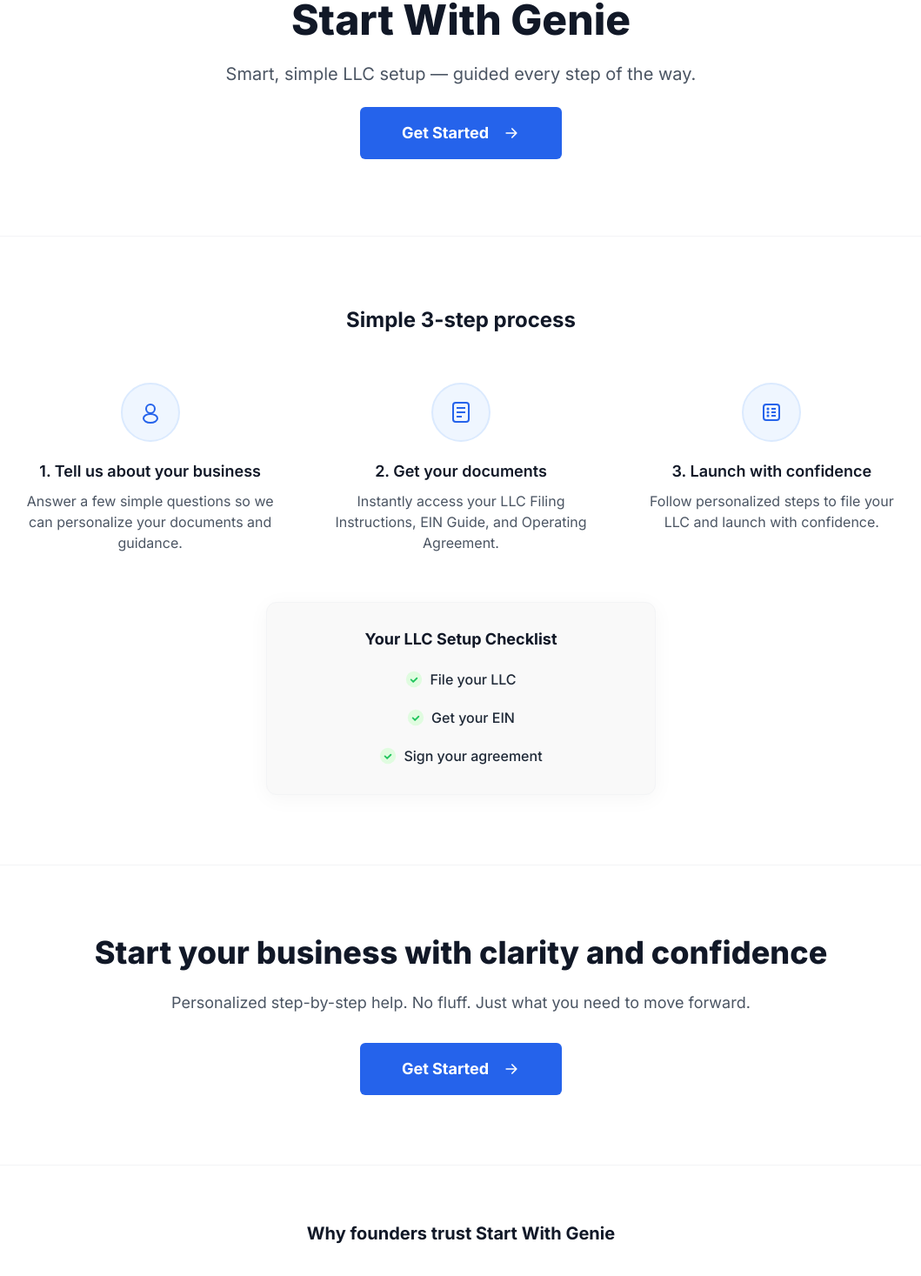
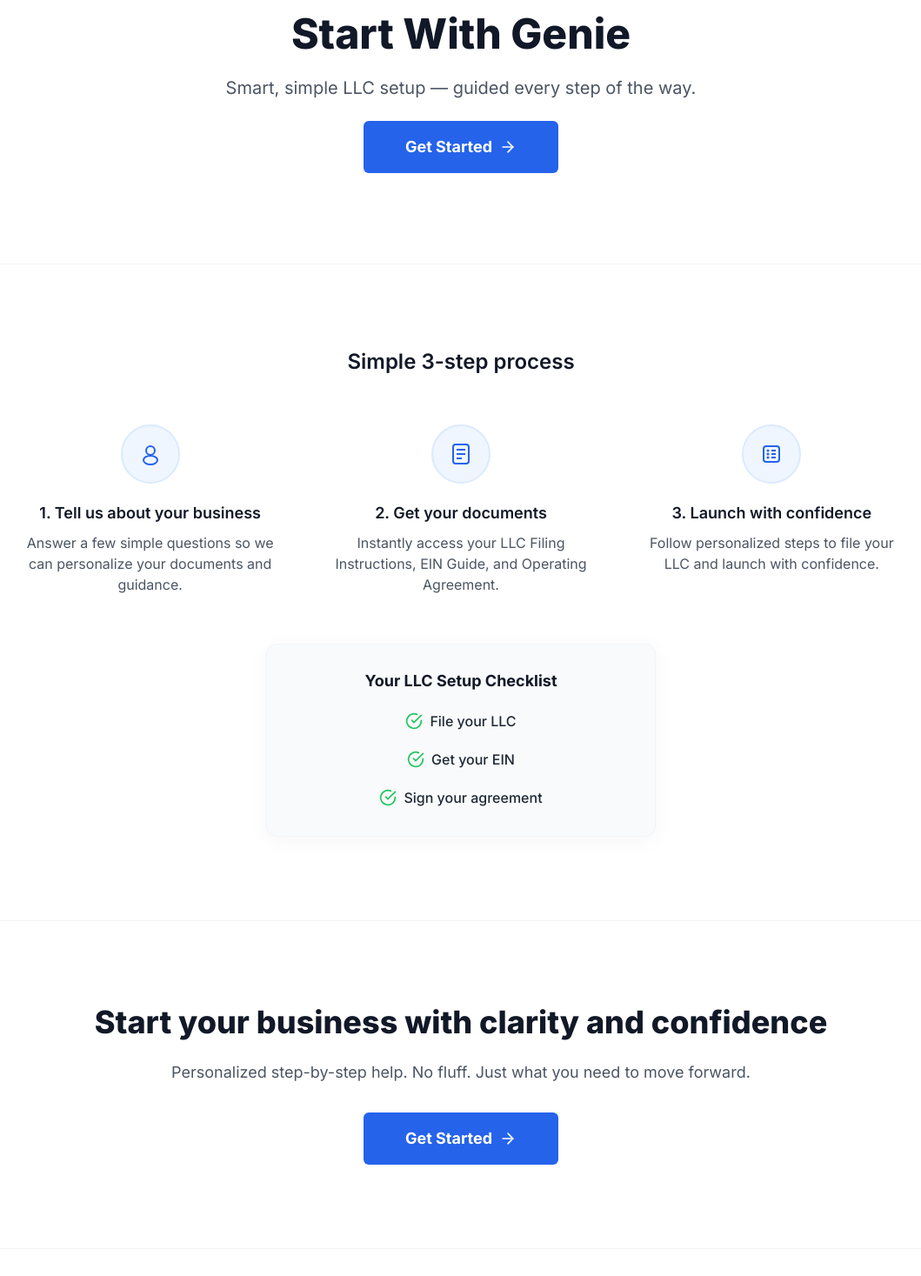
Before and after one commit to nachoag7/start-with-genie, a Next.js app: page / in a window 1280 px wide. Shown: the part 146-1613 px from the top of the page at 87% size, without its empty margins (110-1169 px from the left). Built offline with nearby package versions, Linux system fonts and the light colour scheme.

Commit message:
New layout

```diff
--- a/app/globals.css
+++ b/app/globals.css
@@ -8,26 +8,46 @@
   html {
     font-family: 'Inter', system-ui, sans-serif;
   }
-
   body {
-    @apply bg-gray-50 text-gray-900;
+    @apply bg-gray-50 text-gray-800;
+  }
+  h1, h2, h3, h4, h5, h6 {
+    @apply font-semibold text-gray-900;
+  }
+  h1 {
+    @apply text-4xl;
+  }
+  h2 {
+    @apply text-3xl;
+  }
+  h3 {
+    @apply text-2xl;
+  }
+  h4 {
+    @apply text-xl;
+  }
+  p, span, li, label, input, textarea {
+    @apply text-gray-800;
+  }
+  .subtitle, .text-subtitle {
+    @apply text-gray-500;
   }
 }
 
 @layer components {
   .btn-primary {
-    @apply bg-primary-600 hover:bg-primary-700 text-white font-medium py-3 px-6 rounded-lg transition-colors duration-200 focus:outline-none focus:ring-2 focus:ring-primary-500 focus:ring-offset-2;
+    @apply bg-primary-600 hover:bg-primary-700 text-white font-medium py-3 px-6 rounded-lg transition-transform duration-200 focus:outline-none focus:ring-2 focus:ring-primary-500 focus:ring-offset-2 hover:scale-105;
   }
-
   .btn-secondary {
-    @apply bg-white hover:bg-gray-50 text-gray-700 font-medium py-3 px-6 rounded-lg border border-gray-300 transition-colors duration-200 focus:outline-none focus:ring-2 focus:ring-primary-500 focus:ring-offset-2;
+    @apply bg-white hover:bg-gray-50 text-gray-700 font-medium py-3 px-6 rounded-lg border border-gray-300 transition-transform duration-200 focus:outline-none focus:ring-2 focus:ring-primary-500 focus:ring-offset-2 hover:scale-105;
   }
-
   .input-field {
     @apply w-full px-4 py-3 border border-gray-300 rounded-lg focus:ring-2 focus:ring-primary-500 focus:border-primary-500 transition-colors duration-200;
   }
-
   .card {
-    @apply bg-white rounded-xl shadow-sm border border-gray-200 p-6;
+    @apply bg-white rounded-xl shadow-sm border border-gray-200 p-6 transition-shadow duration-200 hover:shadow-md;
+  }
+  .feature-card, .checklist-item {
+    @apply transition-transform duration-200 hover:scale-105 hover:bg-gray-100;
   }
 }
--- a/app/not-found.tsx
+++ b/app/not-found.tsx
@@ -1,13 +1,14 @@
+import React from 'react'
 import Link from 'next/link'
-import { Button } from '@/components/ui/Button'
+import { Button } from '../components/ui/Button'
 
 export default function NotFound() {
   return (
     <div className="min-h-screen bg-gray-50 flex flex-col justify-center py-12 sm:px-6 lg:px-8">
       <div className="sm:mx-auto sm:w-full sm:max-w-md">
         <div className="text-center">
-          <h1 className="text-6xl font-bold text-primary-600">404</h1>
-          <h2 className="mt-4 text-2xl font-bold text-gray-900">Page not found</h2>
+          <h1 className="text-4xl font-semibold text-gray-800">404</h1>
+          <h2 className="mt-4 text-2xl font-semibold text-gray-800">Page not found</h2>
           <p className="mt-2 text-gray-600">
             Sorry, we couldn't find the page you're looking for.
           </p>
@@ -22,12 +23,12 @@
             </p>
             <div className="space-y-3">
               <Link href="/">
-                <Button className="w-full">
+                <Button className="w-full hover:scale-105">
                   Go back home
                 </Button>
               </Link>
               <Link href="/onboarding">
-                <Button variant="outline" className="w-full">
+                <Button variant="outline" className="w-full hover:scale-105">
                   Get started
                 </Button>
               </Link>
--- a/app/page.tsx
+++ b/app/page.tsx
@@ -2,6 +2,7 @@
 import Link from 'next/link'
 import { Button } from '../components/ui/Button'
 import Image from 'next/image'
+import { CheckCircle, ArrowRight } from 'lucide-react'
 // Remove Lucide imports, use inline SVGs below
 
 // Minimal SVG icons for steps/trust
@@ -16,9 +17,6 @@
 )
 const CheckAnimated = () => (
   <svg className="h-5 w-5 text-green-500 transition-transform duration-200 group-hover:scale-110" fill="none" viewBox="0 0 24 24"><circle cx="12" cy="12" r="11" fill="#e0fce0"/><path d="M8 12.5l3 3 5-5" stroke="#22c55e" strokeWidth="2.2" strokeLinecap="round" strokeLinejoin="round"/></svg>
-)
-const ArrowRight = () => (
-  <svg className="ml-2 h-5 w-5" fill="none" viewBox="0 0 24 24"><path d="M5 12h14M13 6l6 6-6 6" stroke="currentColor" strokeWidth="2" strokeLinecap="round" strokeLinejoin="round"/></svg>
 )
 
 export default function HomePage() {
@@ -36,22 +34,22 @@
         </div>
       </nav>
       {/* Hero Section */}
-      <section className="bg-white py-20 px-4 sm:px-6 lg:px-8">
+      <section className="bg-white py-24 px-4 sm:px-6 lg:px-8">
         <div className="max-w-screen-lg mx-auto text-center">
           <h1 className="text-4xl sm:text-5xl font-extrabold text-gray-900 mb-6">Start With Genie</h1>
           <p className="text-gray-600 mb-6 text-center text-lg sm:text-xl">Smart, simple LLC setup — guided every step of the way.</p>
           <Link href="/onboarding">
-            <Button size="lg" className="px-12 py-4 text-lg font-bold bg-blue-600 hover:bg-blue-700 text-white rounded-md transition-all duration-200 flex items-center justify-center gap-2 mx-auto mb-2">
-              Get Started <ArrowRight />
+            <Button size="lg" className="px-12 py-4 text-lg font-bold bg-blue-600 hover:bg-blue-700 text-white rounded-md transition-all duration-200 flex items-center justify-center gap-2 mx-auto mb-2 hover:scale-105">
+              Get Started <ArrowRight className="h-5 w-5" />
             </Button>
           </Link>
         </div>
       </section>
       <div className="border-t border-gray-100" />
       {/* 3-Step Process Section */}
-      <section className="bg-white py-20 px-4 sm:px-6 lg:px-8">
+      <section className="bg-white py-24 px-4 sm:px-6 lg:px-8">
         <div className="max-w-screen-lg mx-auto">
-          <h2 className="text-2xl font-bold text-gray-900 text-center mb-14">Simple 3-step process</h2>
+          <h2 className="text-2xl font-semibold text-gray-900 text-center mb-14">Simple 3-step process</h2>
           <div className="grid grid-cols-1 md:grid-cols-3 gap-12 mb-14">
             {/* Step 1 */}
             <div className="flex flex-col items-center text-center">
@@ -80,17 +78,17 @@
           </div>
           {/* Checklist visually connected to Step 3 */}
           <div id="checklist" className="flex justify-center mt-12">
-            <div className="bg-[#f9f9f9] rounded-xl shadow-[0_4px_24px_0_rgba(0,0,0,0.04)] px-8 py-7 max-w-md w-full text-center border border-gray-100 transition-shadow group hover:shadow-[0_8px_32px_0_rgba(0,0,0,0.08)]">
+            <div className="bg-[#F9FAFB] rounded-xl shadow-[0_4px_24px_0_rgba(0,0,0,0.04)] px-8 py-7 max-w-md w-full text-center border border-gray-100 transition-shadow group hover:shadow-[0_8px_32px_0_rgba(0,0,0,0.08)] hover:scale-105">
               <h4 className="text-base sm:text-lg font-bold mb-4">Your LLC Setup Checklist</h4>
               <ul className="space-y-3 text-sm sm:text-base font-medium text-gray-800">
                 <li className="flex items-center gap-2 justify-center group hover:bg-green-50 rounded transition-colors px-2 py-1">
-                  <CheckAnimated /> File your LLC
+                  <CheckCircle className="h-5 w-5 text-green-500 group-hover:scale-110 transition-transform duration-200" /> File your LLC
                 </li>
                 <li className="flex items-center gap-2 justify-center group hover:bg-green-50 rounded transition-colors px-2 py-1">
-                  <CheckAnimated /> Get your EIN
+                  <CheckCircle className="h-5 w-5 text-green-500 group-hover:scale-110 transition-transform duration-200" /> Get your EIN
                 </li>
                 <li className="flex items-center gap-2 justify-center group hover:bg-green-50 rounded transition-colors px-2 py-1">
-                  <CheckAnimated /> Sign your agreement
+                  <CheckCircle className="h-5 w-5 text-green-500 group-hover:scale-110 transition-transform duration-200" /> Sign your agreement
                 </li>
               </ul>
             </div>
@@ -99,13 +97,13 @@
       </section>
       <div className="border-t border-gray-100" />
       {/* CTA Section */}
-      <section className="py-20 px-4 sm:px-6 lg:px-8 flex items-center justify-center">
+      <section className="py-24 px-4 sm:px-6 lg:px-8 flex items-center justify-center">
         <div className="max-w-screen-lg w-full flex flex-col items-center justify-center text-center">
           <h3 className="text-3xl sm:text-4xl font-extrabold text-gray-900 mb-6">Start your business with clarity and confidence</h3>
           <p className="text-lg text-gray-600 mb-8">Personalized step-by-step help. No fluff. Just what you need to move forward.</p>
           <Link href="/onboarding">
-            <Button size="lg" className="px-12 py-4 text-lg font-bold bg-blue-600 hover:bg-blue-700 text-white rounded-md transition-all duration-200 flex items-center justify-center gap-2 mx-auto">
-              Get Started <ArrowRight />
+            <Button size="lg" className="px-12 py-4 text-lg font-bold bg-blue-600 hover:bg-blue-700 text-white rounded-md transition-all duration-200 flex items-center justify-center gap-2 mx-auto hover:scale-105">
+              Get Started <ArrowRight className="h-5 w-5" />
             </Button>
           </Link>
         </div>
@@ -114,7 +112,7 @@
       {/* Trust Section */}
       <section className="py-16 px-4 sm:px-6 lg:px-8 bg-white">
         <div className="max-w-screen-lg mx-auto">
-          <h4 className="text-xl font-bold text-gray-900 mb-8 text-center">Why founders trust Start With Genie</h4>
+          <h4 className="text-xl font-semibold text-gray-900 mb-8 text-center">Why founders trust Start With Genie</h4>
           <div className="grid grid-cols-1 sm:grid-cols-2 md:grid-cols-4 gap-8 text-center">
             <div className="flex items-center justify-center gap-2">
               {/* Shield/Check SVG */}
--- a/components/ui/Button.tsx
+++ b/components/ui/Button.tsx
@@ -14,7 +14,7 @@
   children,
   ...props
 }: ButtonProps) {
-  const baseClasses = 'inline-flex items-center justify-center rounded-lg font-medium transition-colors focus:outline-none focus:ring-2 focus:ring-offset-2 disabled:opacity-50 disabled:pointer-events-none'
+  const baseClasses = 'inline-flex items-center justify-center rounded-lg font-medium transition-colors transition-transform duration-200 focus:outline-none focus:ring-2 focus:ring-offset-2 disabled:opacity-50 disabled:pointer-events-none hover:scale-105'
 
   const variants = {
     primary: 'bg-primary-600 text-white hover:bg-primary-700 focus:ring-primary-500',
```
